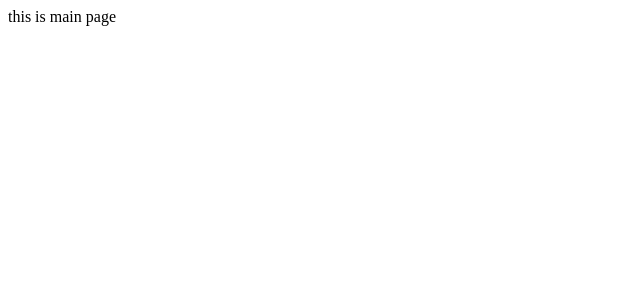
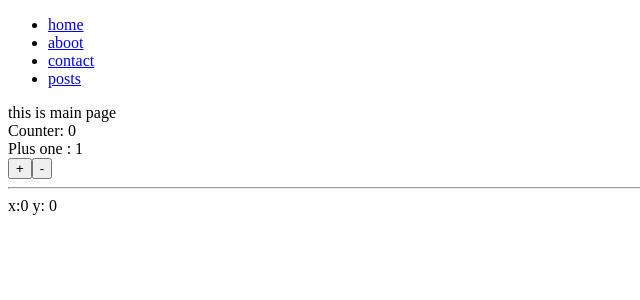
Before and after one commit to simshard/nuxtdemo, a Nuxt app: page / in a window 1280 px wide. Shown: the top 300 px of the page, without its empty margins (0-640 px from the left). Built offline with nearby package versions, Linux system fonts and the light colour scheme.

Commit message:
pages layouts a component and a composable

```diff
--- /dev/null
+++ b/components/Counter.vue
@@ -0,0 +1,18 @@
+<template>
+    <div>
+        <div> Counter: {{ count }}</div>
+        <div> Plus one : {{ plusOne }}</div>
+        <button @click="increment">+</button>
+        <button @click="decrement">-</button>
+    </div>
+</template>
+<script setup>
+ const count =ref(0)
+ const plusOne = computed(() => count.value +1)
+ function increment() {
+    count.value++
+ }
+ function decrement() {
+    count.value --
+ }
+</script>
--- /dev/null
+++ b/composables/useMouse.js
@@ -0,0 +1,23 @@
+// mouse.js
+// import { ref, onMounted, onUnmounted } from 'vue'
+
+// by convention, composable function names start with "use"
+export function useMouse() {
+    // state encapsulated and managed by the composable
+    const x = ref(0)
+    const y = ref(0)
+
+    // a composable can update its managed state over time.
+    function update(event) {
+      x.value = event.pageX
+      y.value = event.pageY
+    }
+
+    // a composable can also hook into its owner component's
+    // lifecycle to setup and teardown side effects.
+    onMounted(() => window.addEventListener('mousemove', update))
+    onUnmounted(() => window.removeEventListener('mousemove', update))
+
+    // expose managed state as return value
+    return { x, y }
+  }
--- /dev/null
+++ b/layouts/custom.vue
@@ -0,0 +1,7 @@
+<template>
+    <div>
+     <nav>Custom Nav !!!</nav>
+     <slot/>
+
+    </div>
+  </template>
--- /dev/null
+++ b/layouts/default.vue
@@ -0,0 +1,15 @@
+<template>
+    <div>
+    <title>Nuxt App</title>
+     <nav>
+      <ul>
+        <li><NuxtLink to="/">home</NuxtLink></li>
+        <li><NuxtLink to="/about">aboot</NuxtLink></li>
+        <li><NuxtLink to="/contact">contact</NuxtLink></li>
+        <li><NuxtLink to="/posts">posts</NuxtLink></li>
+      </ul>
+     </nav>
+     <slot/>
+
+    </div>
+  </template>
--- a/pages/about.vue
+++ b/pages/about.vue
@@ -1,3 +1,9 @@
 <template>
     <div>this is about page</div>
 </template>
+<script>
+// This will work in both `<script setup>` and `<script>`
+// definePageMeta({
+//   layout: "custom",
+// });
+</script>
--- /dev/null
+++ b/pages/contact.vue
@@ -0,0 +1,4 @@
+<template>
+    <div>this is contact page</div>
+    <img src="favicon.ico" alt="nuxt app">
+</template>
--- a/pages/index.vue
+++ b/pages/index.vue
@@ -1,3 +1,14 @@
 <template>
+    <div>
     <div>this is main page</div>
+    <Counter />
+    <hr>
+    <div>
+    x:{{ x }}
+    y: {{ y }}
+    </div>
+    </div>
 </template>
+<script setup>
+ const {x,y} = useMouse()
+</script>
--- /dev/null
+++ b/pages/posts/[id].vue
@@ -0,0 +1,3 @@
+<template>
+    <div>this is dynamic post page ID: {{ $route.params.id }}</div>
+</template>
--- /dev/null
+++ b/pages/posts/index.vue
@@ -0,0 +1,3 @@
+<template>
+    <div>this is posts index page</div>
+</template>
```
